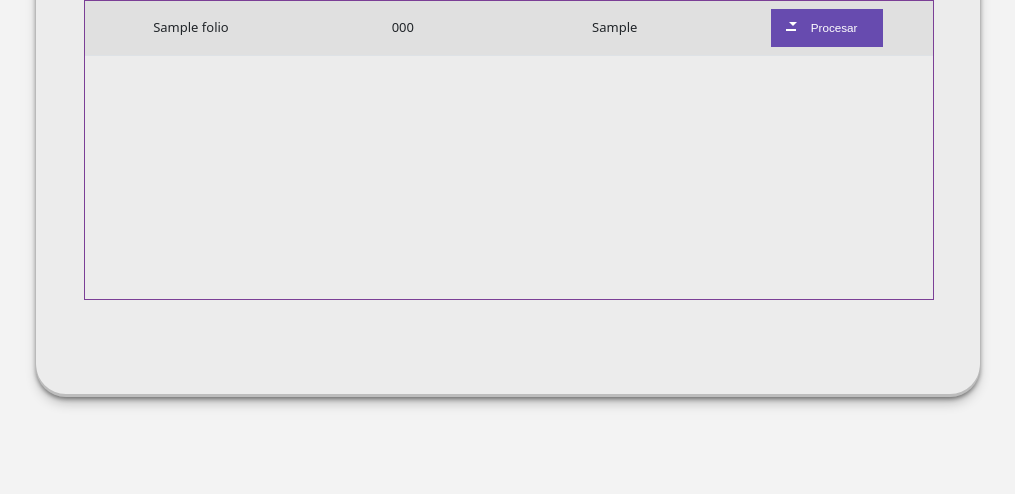
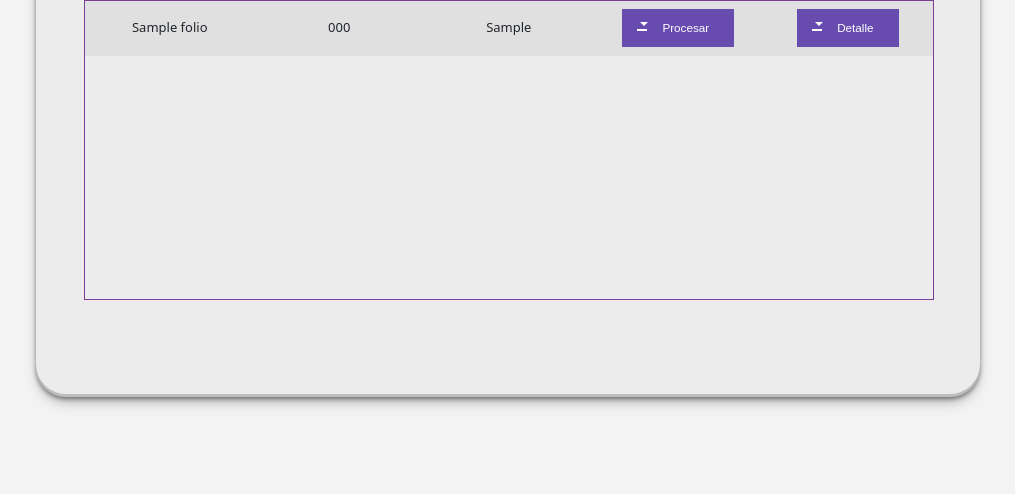
Before and after one commit to ivanmaldonaxdo/API_RODA_TCSB, a Django app: template apps/frontend/templates/frontend/processDocs.html in a window 1280 px wide. Shown: the part 385-879 px from the top of the page, without its empty margins (132-1147 px from the left). Run offline with Django 3.2, Linux system fonts and the light colour scheme; the template is opened without the code that fills it: most values are stand-ins (such as "Sample title", 1, 10 or a date in 2020); some libraries are stand-ins or nearby versions.

Commit message:
Detalle in Process

```diff
--- a/apps/frontend/templates/frontend/processDocs.html
+++ b/apps/frontend/templates/frontend/processDocs.html
@@ -56,6 +56,7 @@
                                 <td class="centrado">{{p.rut_receptor}}</th>
                                 <td class="centrado"> {{p.tipo_servicio}} </td>
                                 <td class="centrado"><button class="buttonDownload">Procesar</button> </td>
+                                <td class="centrado"><button class="buttonDownload">Detalle</button> </td>
 
                             </tr>
                             {% endfor %}
```
